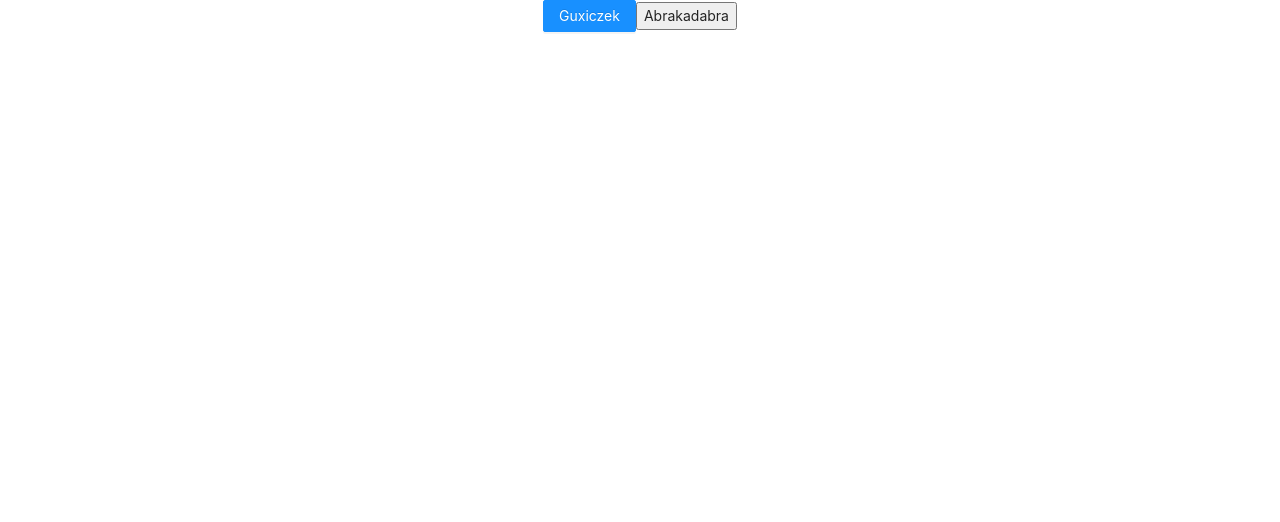
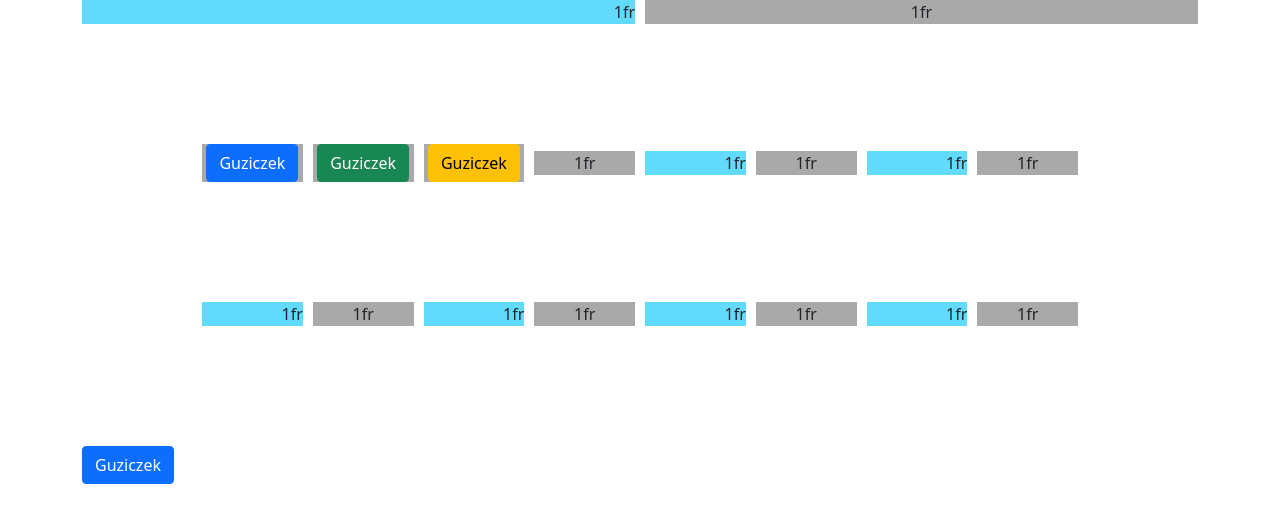
Before and after one commit to zkrysztofiak/xstate-ts, a React (Create React App) app: page / in a window 1280 px wide. Shown: the top 522 px of the page. Built offline with nearby package versions, Linux system fonts and the light colour scheme.

Commit message:
andt out, bootstrap in

```diff
--- a/src/App.css
+++ b/src/App.css
@@ -1,17 +1,5 @@
-@import '~antd/dist/antd.css';
 .App {
 	text-align: center;
-}
-
-.App-logo {
-  height: 40vmin;
-  pointer-events: none;
-}
-
-@media (prefers-reduced-motion: no-preference) {
-  .App-logo {
-    animation: App-logo-spin infinite 20s linear;
-  }
 }
 
 .App-header {
@@ -37,3 +25,32 @@
 		transform: rotate(360deg);
 	}
 }
+
+.container {
+	width: 100%;
+}
+
+.grid2cols {
+	display: grid;
+	/* grid-template-columns: 50% 50%; */
+	grid-template-columns: 1fr 1fr;
+	gap: 10px 10px;
+	align-items: center;
+}
+
+.grid8cols {
+	display: grid;
+	margin: 120px;
+	grid-template-columns: repeat(8, 1fr);
+	gap: 10px;
+	align-items: center;
+}
+
+.grid-item-right {
+	text-align: right;
+	background-color: #61dafb;
+}
+.grid-item-center {
+	text-align: center;
+	background-color: darkgrey;
+}
--- a/src/App.tsx
+++ b/src/App.tsx
@@ -1,28 +1,51 @@
 import React from 'react';
-import { Button } from 'antd';
+import { Button } from 'react-bootstrap';
 import './App.css';
+import 'bootstrap/dist/css/bootstrap.min.css';
 
 function App() {
-  return (
-    <div className="App">
+	return (
+		<div className='container'>
+			<div className='grid2cols'>
+				<div className='grid-item-right'>1fr</div>
+				<div className='grid-item-center '>1fr</div>
+			</div>
 
-	<Button type="primary">
-		Guxiczek
-	</Button>
-	<button
-          type="button"
-      //     type="button"
-      //     onClick={() => send("SUBMIT")}
-      //     disabled={!canSubmit}
-          disabled={false}
-      //     data-state={state.toStrings().join(" ")}
-        >
-          {/* {state.matches("editing") && "Submit"}
-          {state.matches("submitted") && "Success!"} */}
-	    Abrakadabra
-        </button>
-    </div>
-  );
+			<div className='grid8cols'>
+				<div className='grid-item-center'>
+					<Button variant='primary'>Guziczek</Button>
+				</div>
+				<div className='grid-item-center '>
+					<div className='grid-item-center'>
+						<Button variant='success'>Guziczek</Button>
+					</div>
+				</div>
+				<div className='grid-item-right'>
+					<div className='grid-item-center'>
+						<Button variant='warning'>Guziczek</Button>
+					</div>
+				</div>
+				<div className='grid-item-center '>1fr</div>
+				<div className='grid-item-right'>1fr</div>
+				<div className='grid-item-center '>1fr</div>
+				<div className='grid-item-right'>1fr</div>
+				<div className='grid-item-center '>1fr</div>
+			</div>
+
+			<div className='grid8cols'>
+				<div className='grid-item-right'>1fr</div>
+				<div className='grid-item-center '>1fr</div>
+				<div className='grid-item-right'>1fr</div>
+				<div className='grid-item-center '>1fr</div>
+				<div className='grid-item-right'>1fr</div>
+				<div className='grid-item-center '>1fr</div>
+				<div className='grid-item-right'>1fr</div>
+				<div className='grid-item-center '>1fr</div>
+			</div>
+
+			<Button type='primary'>Guziczek</Button>
+		</div>
+	);
 }
 
 export default App;
```
Also changed, not shown: package.json (+8 -3 lines), 1 other file (tests, documents, lock files or other folders). Lines whose indentation alone changed are shown as unchanged.
